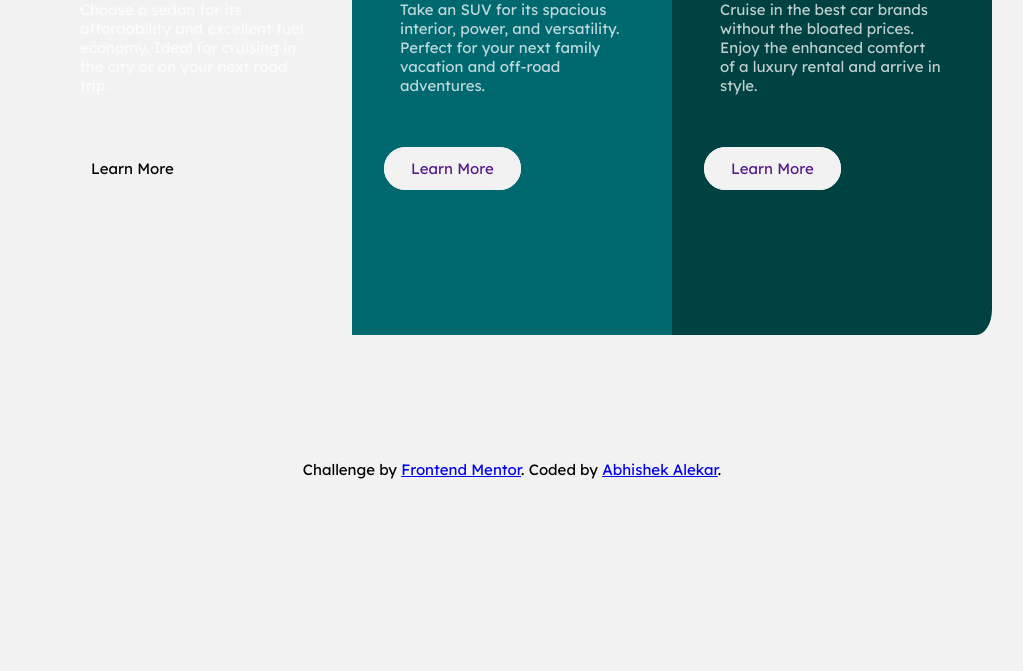
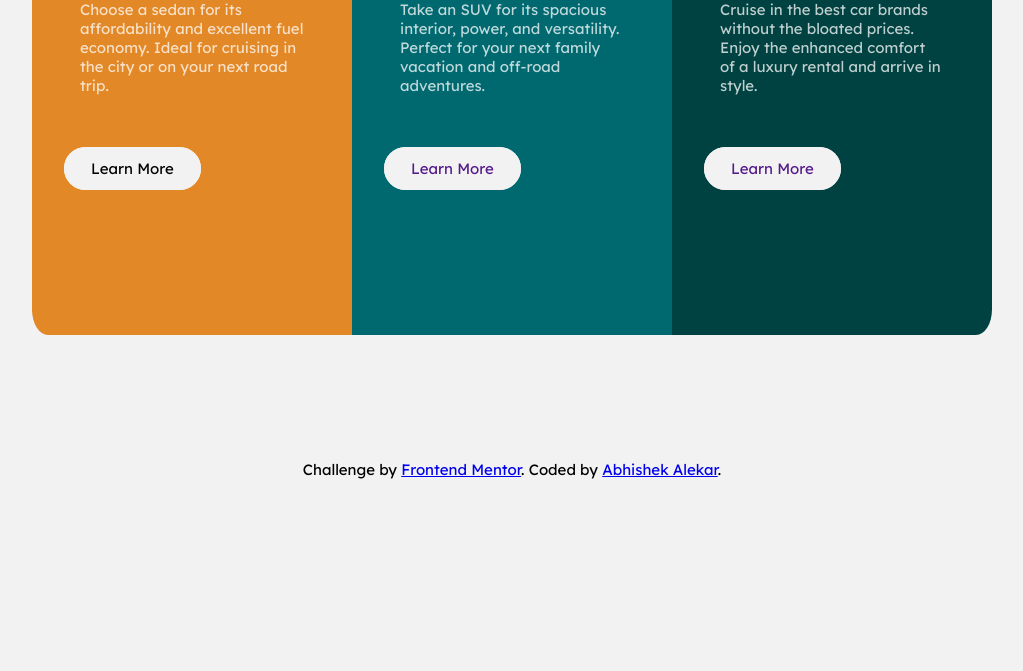
Before and after one commit to abhishekalekar/3-column-preview-card-component, a plain HTML site: page index.html in a window 1280 px wide. Shown: the part 300-971 px from the top of the page, without its empty margins (128-1151 px from the left). Drawn offline with Linux system fonts and the light colour scheme.

Commit message:
Update styles.css
Fixed css style issues

```diff
--- a/styles.css
+++ b/styles.css
@@ -40,7 +40,7 @@ body {
 
 /*****styles for 3 card container *****/
 
-.card-container-sedans{
+.card-sedans{
     background-color: var(--bright-orange);
     border-radius: 5% 0% 0% 5%;
 
```
